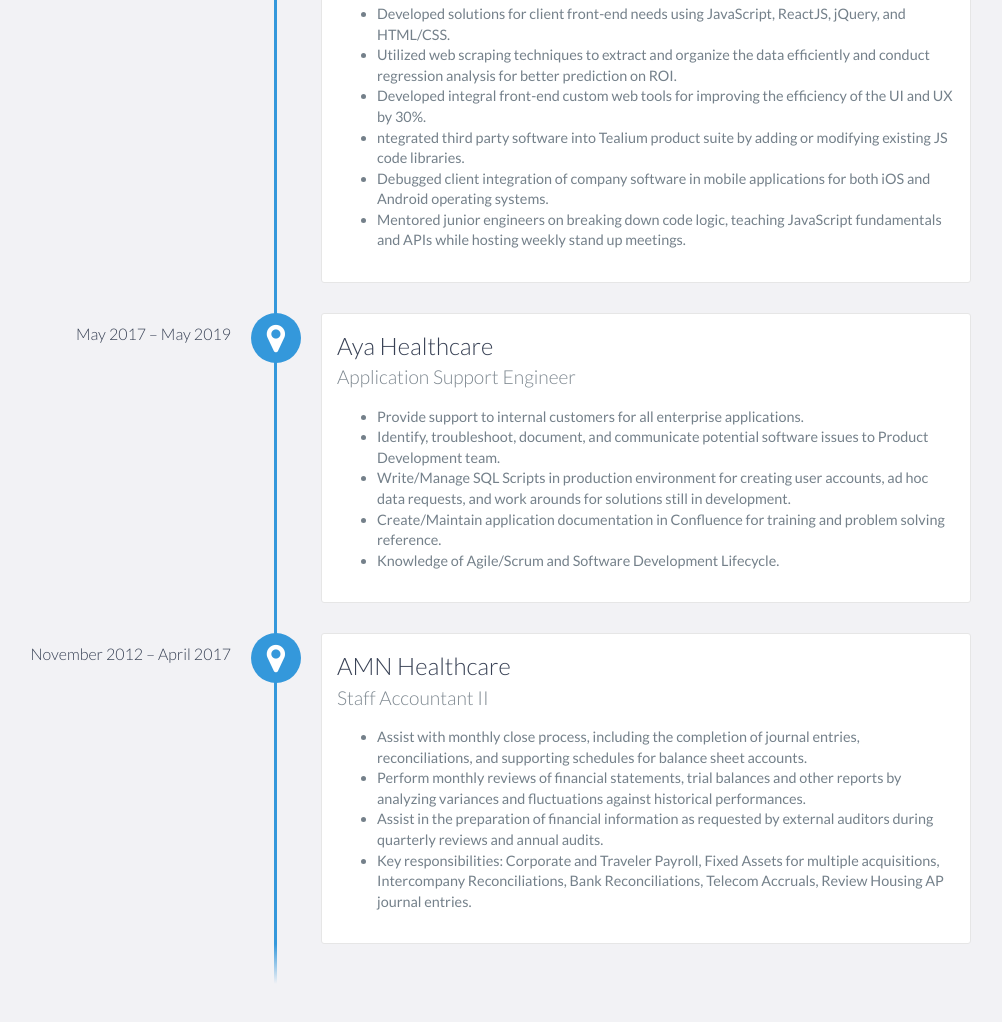
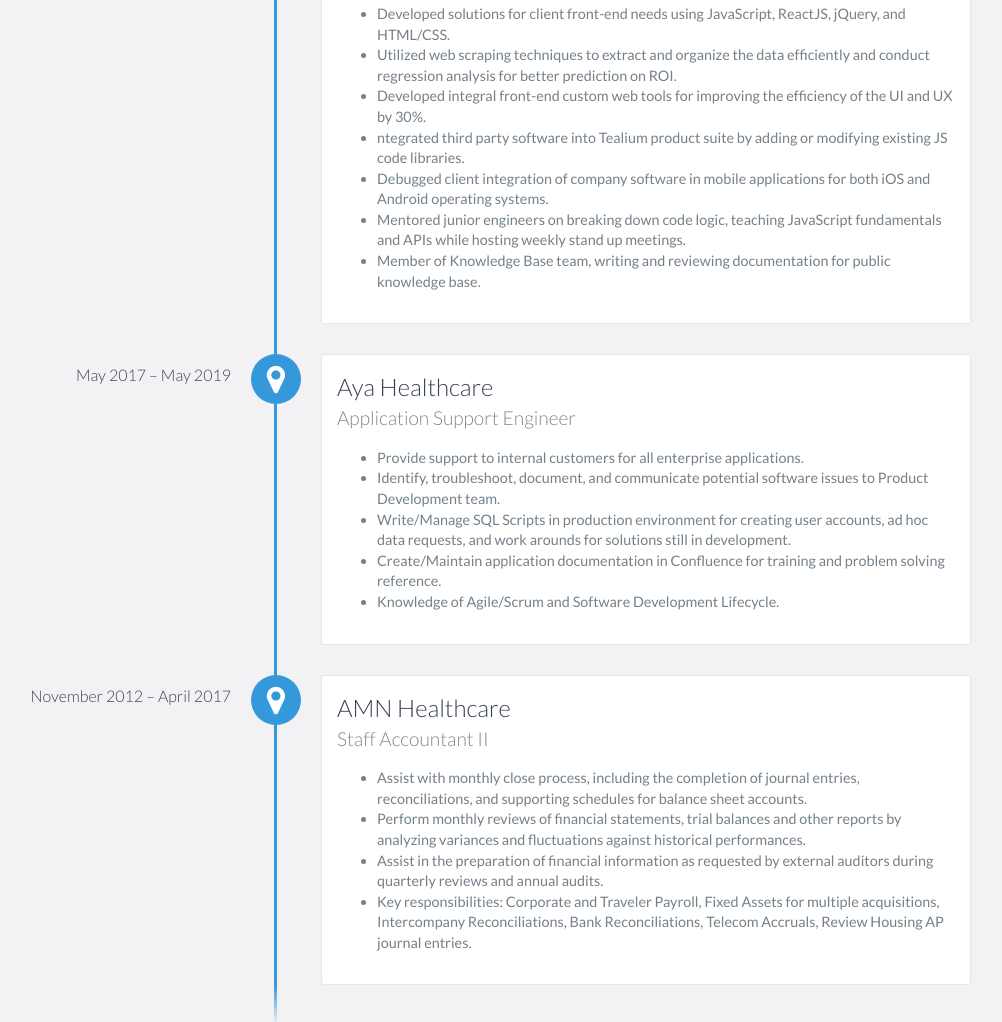
Before and after one commit to namninja/portfolio-nam, a plain HTML site: page index.html in a window 1280 px wide. Shown: the part 1272-2294 px from the top of the page, without its empty margins (169-1171 px from the left). Drawn offline with nearby package versions, Linux system fonts and the light colour scheme.

Commit message:
Update index.html

```diff
--- a/index.html
+++ b/index.html
@@ -98,6 +98,7 @@
             <li>ntegrated third party software into Tealium product suite by adding or modifying existing JS code libraries.</li>
             <li>Debugged client integration of company software in mobile applications for both iOS and Android operating systems.</li>
             <li>Mentored junior engineers on breaking down code logic, teaching JavaScript fundamentals and APIs while hosting weekly stand up meetings.</li>
+            <li>Member of Knowledge Base team, writing and reviewing documentation for public knowledge base.</li>
         </ul>
           </p>
         </div>
```
